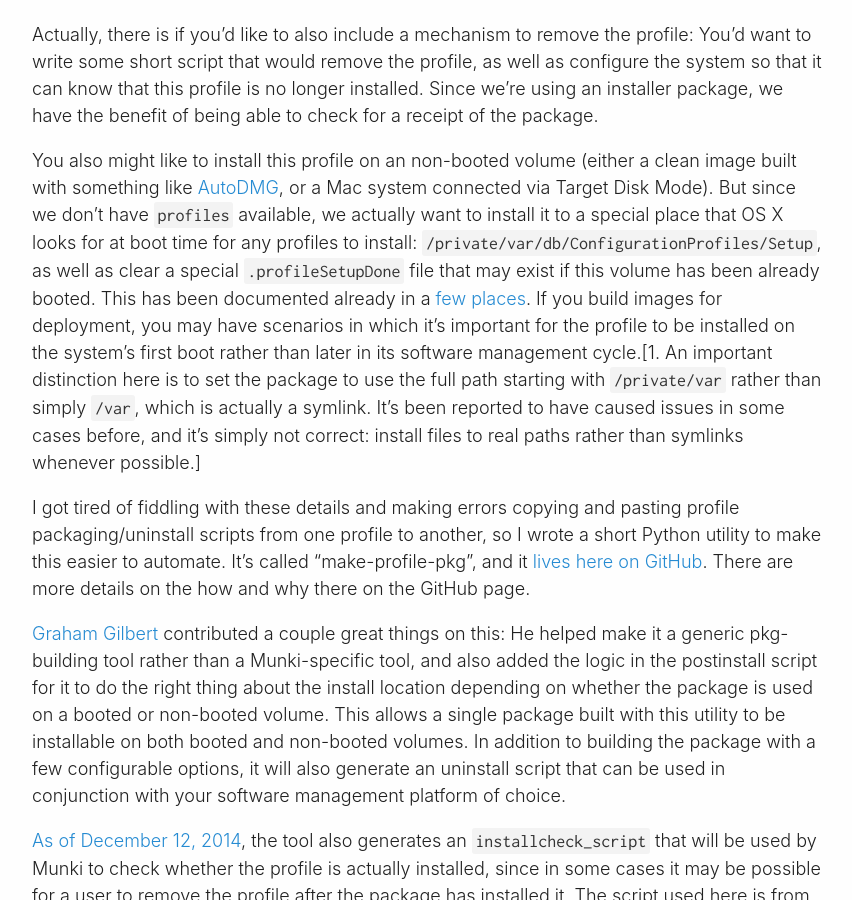
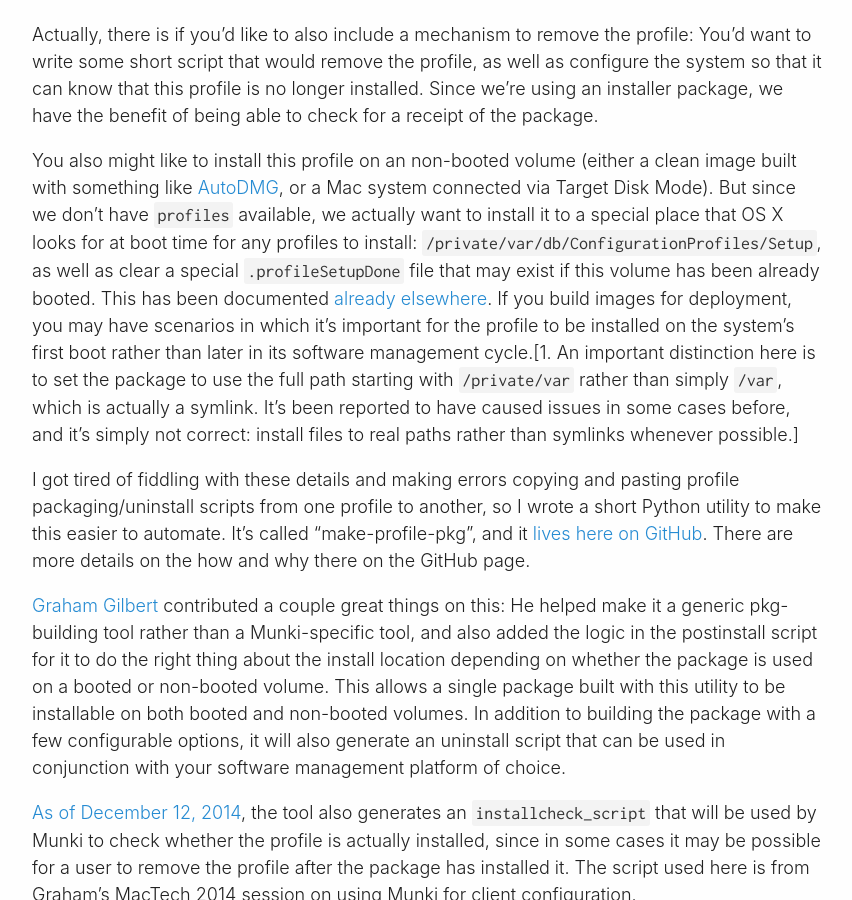
Before and after one commit to timsutton/macops.ca, a Jekyll site: the page built from _posts/2014-04-10-how-to-package-profiles.md, in a window 1280 px wide and 900 px high, scrolled down 981 px. Shown: the whole window, without its empty margins (212-1064 px from the left). Built offline with Jekyll 4.4.1, drawn with Linux system fonts in a browser that asks for light colours; some web fonts are replaced; Markdown is read by kramdown in place of the engine named in the settings; comment, search, counter and statistics services are not loaded.

Commit message:
Fix some 404s

```diff
--- a/_posts/2014-04-10-how-to-package-profiles.md
+++ b/_posts/2014-04-10-how-to-package-profiles.md
@@ -28,7 +28,7 @@
 
 Actually, there is if you'd like to also include a mechanism to remove the profile: You'd want to write some short script that would remove the profile, as well as configure the system so that it can know that this profile is no longer installed. Since we're using an installer package, we have the benefit of being able to check for a receipt of the package.
 
-You also might like to install this profile on an non-booted volume (either a clean image built with something like [AutoDMG](https://github.com/MagerValp/AutoDMG), or a Mac system connected via Target Disk Mode). But since we don't have `profiles` available, we actually want to install it to a special place that OS X looks for at boot time for any profiles to install: `/private/var/db/ConfigurationProfiles/Setup`, as well as clear a special `.profileSetupDone` file that may exist if this volume has been already booted. This has been documented already in a [few](http://www.afp548.com/2012/06/01/automating-enrollment-of-lion-into-profile-manager-on-os-x-server/) [places](http://www.318.com/2013/10/enroll-existing-10-8-machines-in-profile-manager-or-another-mdm-using-apple-remote-desktop/). If you build images for deployment, you may have scenarios in which it's important for the profile to be installed on the system's first boot rather than later in its software management cycle.[1. An important distinction here is to set the package to use the full path starting with `/private/var` rather than simply `/var`, which is actually a symlink. It's been reported to have caused issues in some cases before, and it's simply not correct: install files to real paths rather than symlinks whenever possible.]
+You also might like to install this profile on an non-booted volume (either a clean image built with something like [AutoDMG](https://github.com/MagerValp/AutoDMG), or a Mac system connected via Target Disk Mode). But since we don't have `profiles` available, we actually want to install it to a special place that OS X looks for at boot time for any profiles to install: `/private/var/db/ConfigurationProfiles/Setup`, as well as clear a special `.profileSetupDone` file that may exist if this volume has been already booted. This has been documented [already elsewhere](http://www.afp548.com/2012/06/01/automating-enrollment-of-lion-into-profile-manager-on-os-x-server/). If you build images for deployment, you may have scenarios in which it's important for the profile to be installed on the system's first boot rather than later in its software management cycle.[1. An important distinction here is to set the package to use the full path starting with `/private/var` rather than simply `/var`, which is actually a symlink. It's been reported to have caused issues in some cases before, and it's simply not correct: install files to real paths rather than symlinks whenever possible.]
 
 I got tired of fiddling with these details and making errors copying and pasting profile packaging/uninstall scripts from one profile to another, so I wrote a short Python utility to make this easier to automate. It's called "make-profile-pkg", and it [lives here on GitHub](https://github.com/timsutton/make-profile-pkg). There are more details on the how and why there on the GitHub page.
 
```
Also changed, not shown: _pages/links.md (+0 -1 lines), _pages/talks.md (+2 -2 lines), _posts/2016-06-16-macdeploy2016.md (+1 -1 lines).
